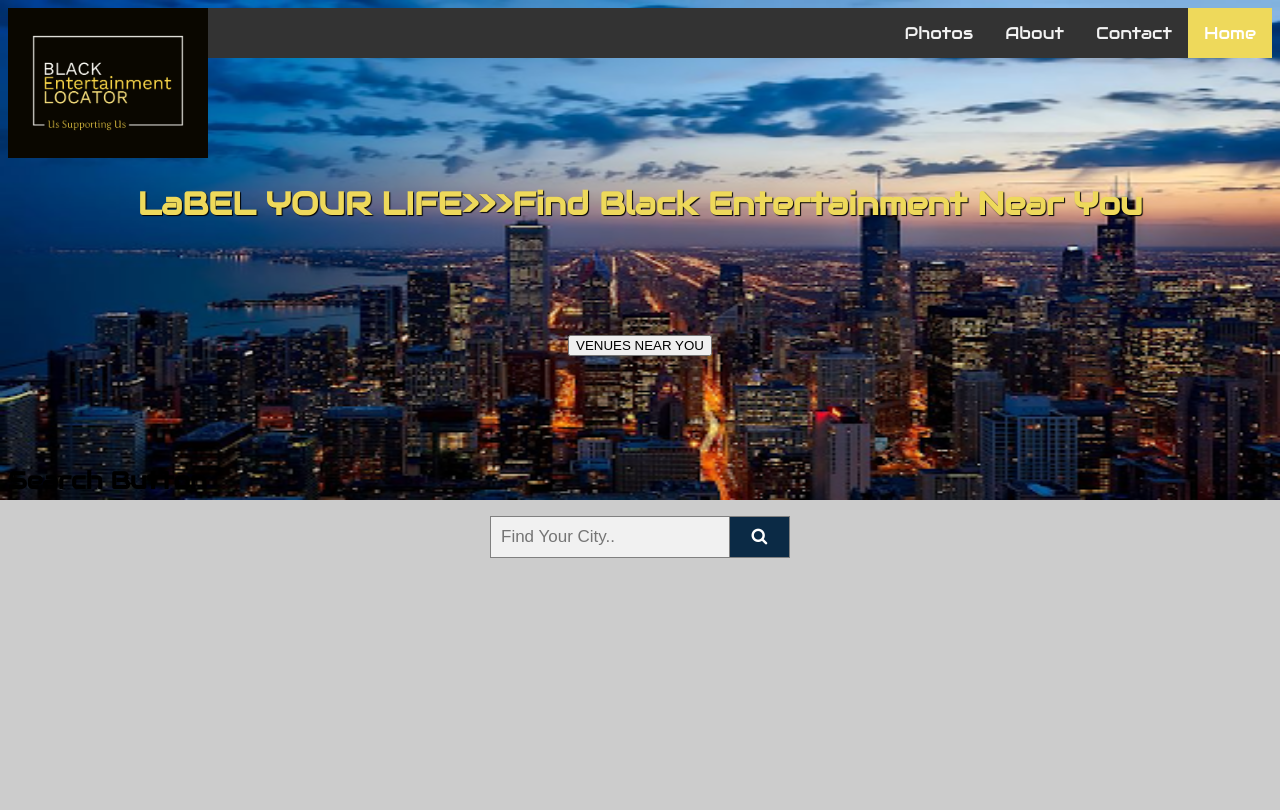
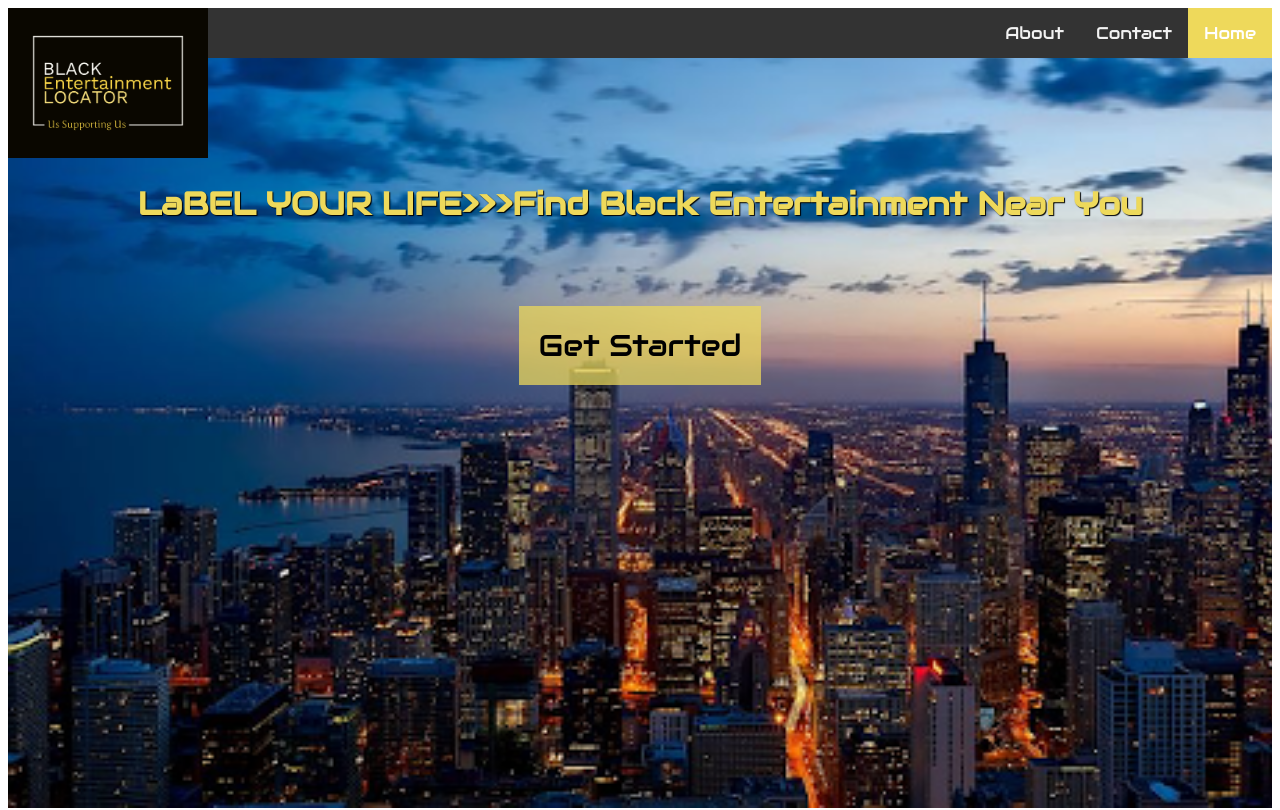
Before and after one commit to blackinnovators/Capstone-Project, a plain HTML site: page landingpage.html in a window 1280 px wide. Shown: the top 810 px of the page. Drawn offline with Linux system fonts and the light colour scheme.

Commit message:
Converted a anchor tag, adjusted bckgr image, href

```diff
--- a/landingpage.css
+++ b/landingpage.css
@@ -1,3 +1,6 @@
+html{
+  scroll-behavior: smooth;
+}
 /* Add a black background color to the top navigation */
 .topnav {
     background-color: #333;
@@ -61,11 +64,13 @@
       margin:-10px;
     }
 
-    body {
+    header {
       background-image: url("chicagocitypic.png");
       background-color: #cccccc;
       background-repeat: no-repeat;
       background-size: 100% 500px;
+      background-size: cover;
+      height: 100vh;
      }
 
      * {
@@ -105,3 +110,46 @@
       clear: both;
       display: table;
     }
+
+    body {
+      font-family: "Audiowide", sans-serif;
+    }
+
+
+
+      /* body {
+        background-image: url('https://images.pexels.com/photos/2252342/pexels-photo-2252342.jpeg?auto=compress&cs=tinysrgb&w=1200');
+        } */
+#get-started{
+  font-family: "Audiowide", sans-serif;
+  padding: 20px;
+  text-decoration: none;
+  background-color:#eed95bbb;
+  color:  black;
+}
+
+#categories, #about,  #contact{
+  min-height: 100vh;
+}
+
+
+
+/* Small devices (portrait tablets and large phones, 600px and up) */
+@media only screen and (min-width: 600px) {
+.example {background: green;}
+}
+
+/* Medium devices (landscape tablets, 768px and up) */
+@media only screen and (min-width: 768px) {
+.example {background: blue;}
+}
+
+/* Large devices (laptops/desktops, 992px and up) */
+@media only screen and (min-width: 992px) {
+.example {background: orange;}
+}
+
+/* Extra large devices (large laptops and desktops, 1200px and up) */
+@media only screen and (min-width: 1200px) {
+.example {background: pink;}
+}
--- a/landingpage.html
+++ b/landingpage.html
@@ -3,39 +3,7 @@
 <head>
   <link rel="stylesheet" href="https://fonts.googleapis.com/css?family=Audiowide">
 
-    <style>
-      body {
-        font-family: "Audiowide", sans-serif;
-      }
 
-
-
-        /* body {
-          background-image: url('https://images.pexels.com/photos/2252342/pexels-photo-2252342.jpeg?auto=compress&cs=tinysrgb&w=1200');
-          } */
-
-/* Small devices (portrait tablets and large phones, 600px and up) */
-@media only screen and (min-width: 600px) {
-  .example {background: green;}
-}
-
-/* Medium devices (landscape tablets, 768px and up) */
-@media only screen and (min-width: 768px) {
-  .example {background: blue;}
-}
-
-/* Large devices (laptops/desktops, 992px and up) */
-@media only screen and (min-width: 992px) {
-  .example {background: orange;}
-}
-
-/* Extra large devices (large laptops and desktops, 1200px and up) */
-@media only screen and (min-width: 1200px) {
-  .example {background: pink;}
-}
-
-
-        </style>
     <meta charset="UTF-8">
     <meta http-equiv="X-UA-Compatible" content="IE=edge">
     <meta name="viewport" content="width=device-width, initial-scale=1.0">
@@ -64,27 +32,39 @@
         <a href="#contact">Contact</a>
         <a href="#about">About</a>
 
-        <a href="#Photos">Photos</a>
+      <!-- <a href="#Photos">Photos</a> -->
 
       </div>
-    </header>
+
 
 
     <h1>LaBEL YOUR LIFE>>>Find Black Entertainment Near You</h1>
 
 
     <section class="text-center">
-        <button type="submit">VENUES NEAR YOU</button>
+        <a href="#categories" id="get-started">Get Started</a>
+
+
 
     </section>
+  </header>
+    <section id="categories"> Adwaina's Categories Go Here</section>
+    <section id="about">
+      <h2>About BEL</h2>
+      <p>This is where our mission goes</p>
+    </section>
 
-    <body>
-        <h2>Search Button</h2>
+    <section id="contact"> Contact Us</section>
+
+
+
+    <!-- <body>
+        <h2>Search Button</h2> -->
     <!-- <p>Centered inside a form with max-width:</p> -->
-<form class="example" action="/action_page.php" style="margin:auto;max-width:300px">
+<!-- <form class="example" action="/action_page.php" style="margin:auto;max-width:300px">
   <input type="text" placeholder="Find Your City.." name="search2">
   <button type="submit"><i class="fa fa-search"></i></button>
-</form>
+</form> -->
 
 </body>
 </html>
```
